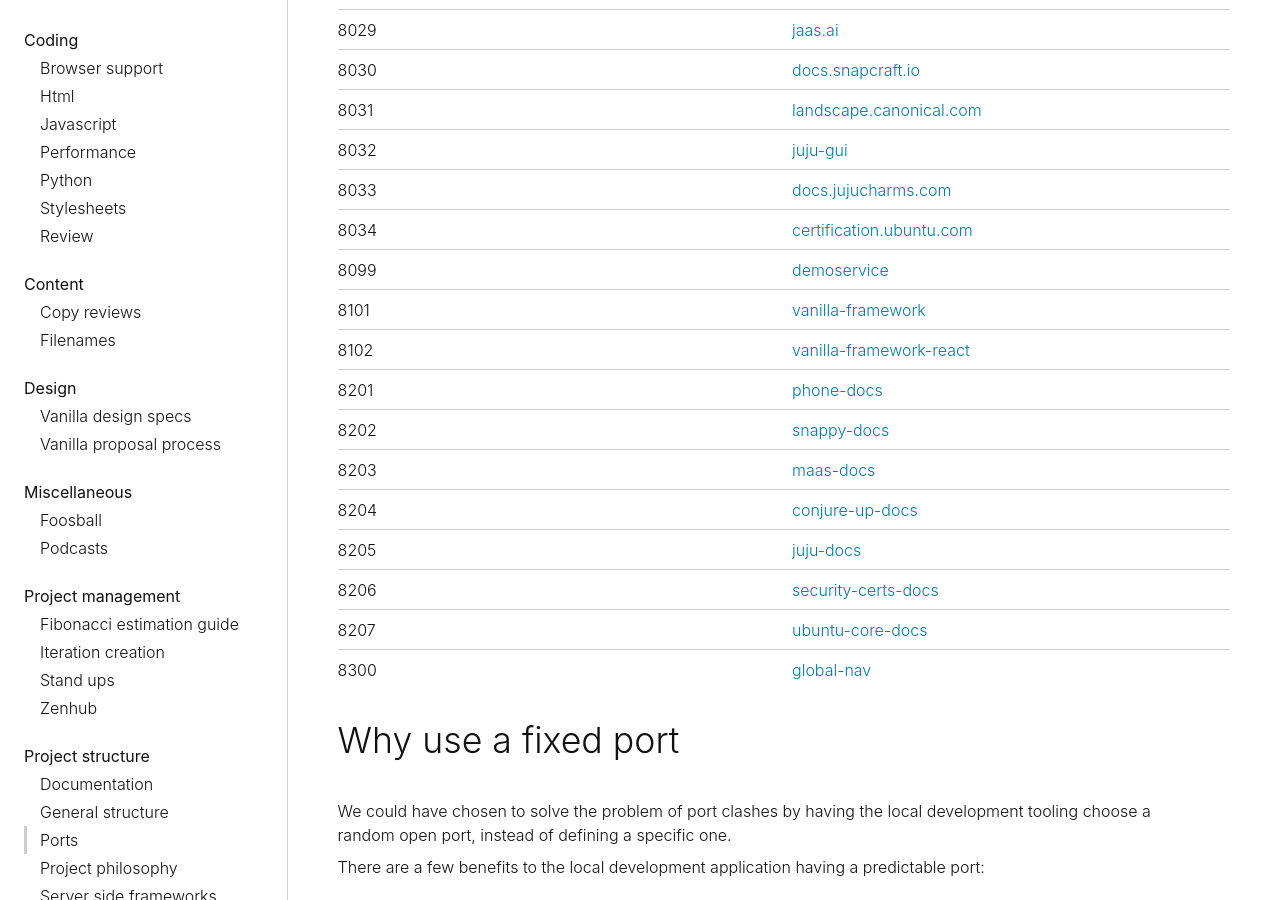
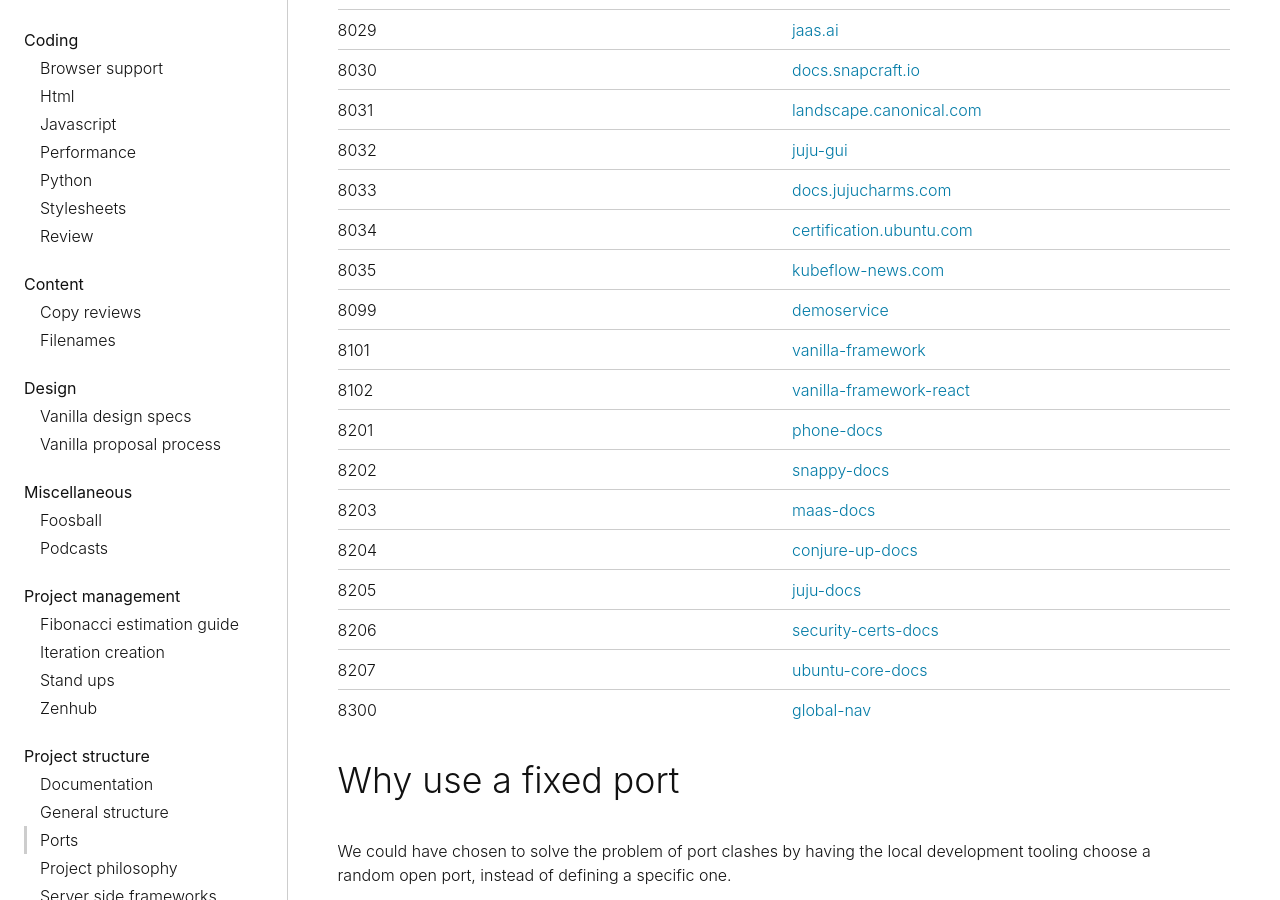
Before and after one commit to canonical-web-and-design/practices, a Jekyll site: the page built from project-structure/ports.md, in a window 1280 px wide and 900 px high, scrolled down 1765 px. Built offline with Jekyll 4.4.1, drawn with Linux system fonts in a browser that asks for light colours; some web fonts are replaced.

Commit message:
adds port for kubeflow-news.com

```diff
--- a/project-structure/ports.md
+++ b/project-structure/ports.md
@@ -47,6 +47,7 @@
 | 8032 | [juju-gui](https://github.com/juju/juju-gui)                                                        |
 | 8033 | [docs.jujucharms.com](https://github.com/canonical-web-and-design/docs.jujucharms.com)              |
 | 8034 | [certification.ubuntu.com](https://github.com/canonical-web-and-design/certification.ubuntu.com)    |
+| 8035 | [kubeflow-news.com](https://github.com/canonical-web-and-design/kubeflow-news.com)                  |
 | 8099 | [demoservice](https://github.com/canonical-web-and-design/demoservice)                              |
 | 8101 | [vanilla-framework](https://github.com/canonical-web-and-design/vanilla-framework)                  |
 | 8102 | [vanilla-framework-react](https://github.com/canonical-web-and-design/vanilla-framework-react)      |
```
